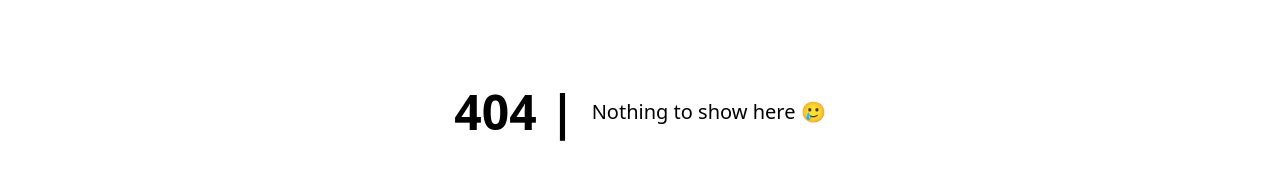
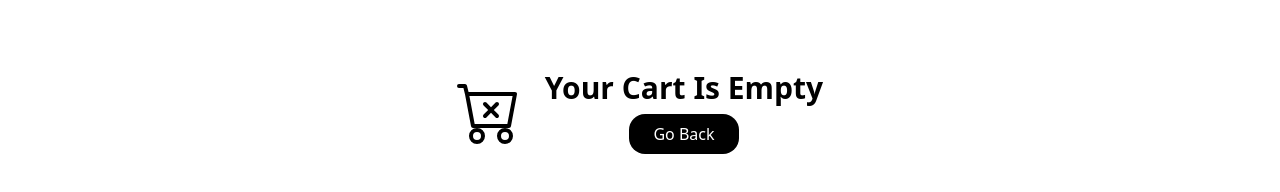
Before and after one commit to Mldamico/volks-shop-next, a Next.js app: page /cart/empty in a window 1280 px wide. Before the commit this address had no page. Shown: the part 922-1114 px from the top of the page. Built offline with nearby package versions, Linux system fonts and the light colour scheme.

Commit message:
Empty card page

```diff
--- a/components/products/SizeSelector.tsx
+++ b/components/products/SizeSelector.tsx
@@ -2,7 +2,7 @@ import { FC } from "react";
 import { ISize } from "../../interfaces";
 
 interface Props {
-  selectedSize: ISize;
+  selectedSize?: ISize;
   sizes: ISize[];
 }
 export const SizeSelector: FC<Props> = ({ selectedSize, sizes }) => {
--- /dev/null
+++ b/pages/cart/empty.tsx
@@ -0,0 +1,28 @@
+import { ShopLayout } from "../../components/layouts/ShopLayout";
+import { BsCartX } from "react-icons/bs";
+import Link from "next/link";
+
+const EmptyCartPage = () => {
+  return (
+    <ShopLayout
+      title="Empty Cart"
+      pageDescription="The cart is currently empty"
+    >
+      <div className="flex flex-col sm:flex-row justify-center items-center h-[calc(100vh_-_200px)]">
+        <BsCartX size={64} />
+        <div className="flex flex-col items-center ml-6 space-y-2">
+          <h1 className="text-3xl font-semibold sm:text-3xl">
+            Your Cart Is Empty
+          </h1>
+          <Link href="/" className="" passHref>
+            <button className="px-6 py-2 text-white bg-black rounded-2xl hover:bg-gray-700">
+              Go Back
+            </button>
+          </Link>
+        </div>
+      </div>
+    </ShopLayout>
+  );
+};
+
+export default EmptyCartPage;
--- /dev/null
+++ b/pages/cart/index.tsx
@@ -0,0 +1,7 @@
+import React from "react";
+
+const CartPage = () => {
+  return <div>CartPage</div>;
+};
+
+export default CartPage;
```
